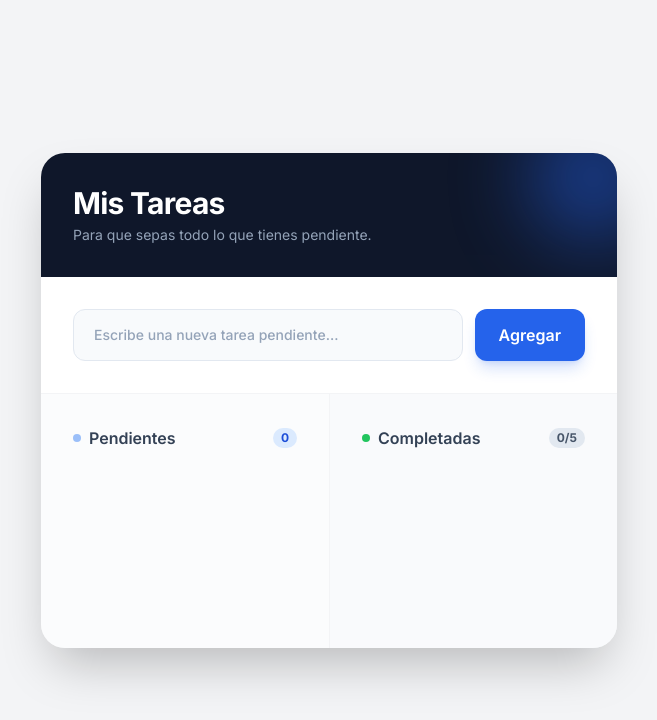
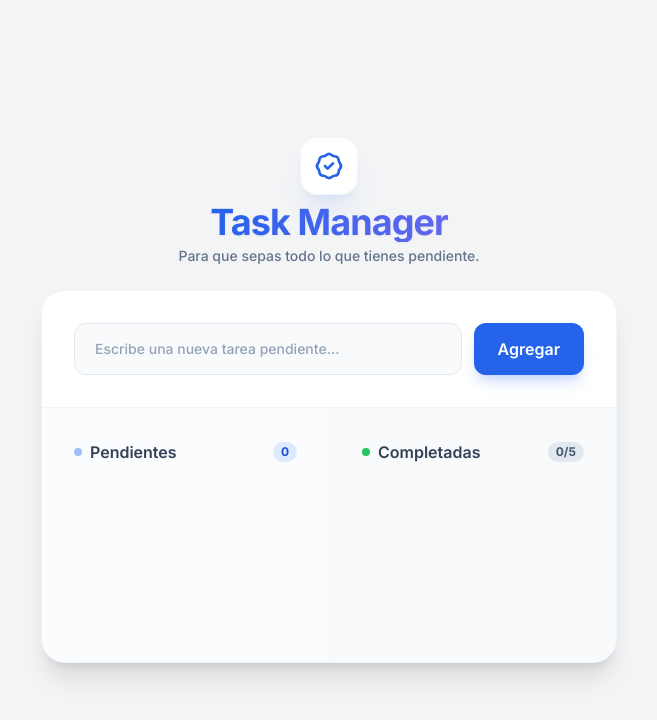
Before and after one commit to BrayanBeltran18/Task-Manager-API, a plain HTML site: page frontend/index.html in a window 1280 px wide. Shown: the whole page, without its empty margins (311-968 px from the left). Drawn offline with nearby package versions, Linux system fonts and the light colour scheme; no server answers.

Commit message:
refactor(ui): extraer encabezado de la tarjeta principal y actualizar texto.

```diff
--- a/frontend/index.html
+++ b/frontend/index.html
@@ -36,18 +36,26 @@
     </style>
 </head>
 
-<body class="min-h-screen flex items-center justify-center p-4 text-slate-800">
+<body class="min-h-screen flex flex-col items-center justify-center p-4 text-slate-800">
 
-    <main class="w-full max-w-xl bg-white rounded-3xl shadow-2xl overflow-hidden fade-in">
-        <!-- Header Section -->
-        <header class="bg-slate-900 p-8 text-white relative overflow-hidden">
-            <div class="relative z-10">
-                <h1 class="text-3xl font-bold mb-1 tracking-tight">Mis Tareas</h1>
-                <p class="text-slate-400 text-sm">Para que sepas todo lo que tienes pendiente.</p>
-            </div>
-            <!-- Decorative circle -->
-            <div class="absolute -top-10 -right-10 w-32 h-32 bg-blue-600 rounded-full blur-2xl opacity-50"></div>
-        </header>
+    <div class="w-full max-w-xl flex flex-col items-center mb-6 fade-in">
+        <!-- Creative Floating Header -->
+        <div
+            class="inline-flex items-center justify-center p-3 rounded-2xl bg-white shadow-xl shadow-blue-500/10 mb-2 ring-1 ring-slate-100">
+            <svg xmlns="http://www.w3.org/2000/svg" class="h-8 w-8 text-blue-600" fill="none" viewBox="0 0 24 24"
+                stroke="currentColor" stroke-width="2">
+                <path stroke-linecap="round" stroke-linejoin="round"
+                    d="M9 12l2 2 4-4M7.835 4.697a3.42 3.42 0 001.946-.806 3.42 3.42 0 014.438 0 3.42 3.42 0 001.946.806 3.42 3.42 0 013.138 3.138 3.42 3.42 0 00.806 1.946 3.42 3.42 0 010 4.438 3.42 3.42 0 00-.806 1.946 3.42 3.42 0 01-3.138 3.138 3.42 3.42 0 00-1.946.806 3.42 3.42 0 01-4.438 0 3.42 3.42 0 00-1.946-.806 3.42 3.42 0 01-3.138-3.138 3.42 3.42 0 00-.806-1.946 3.42 3.42 0 010-4.438 3.42 3.42 0 00.806-1.946 3.42 3.42 0 013.138-3.138z" />
+            </svg>
+        </div>
+        <h1
+            class="text-4xl font-extrabold tracking-tight text-transparent bg-clip-text bg-gradient-to-r from-blue-600 to-indigo-500 drop-shadow-sm text-center">
+            Task Manager
+        </h1>
+        <p class="text-slate-500 text-sm mt-1 font-medium text-center">Para que sepas todo lo que tienes pendiente.</p>
+    </div>
+
+    <main class="w-full max-w-xl bg-white rounded-3xl shadow-xl border border-slate-100 overflow-hidden fade-in">
 
         <!-- Input Section -->
         <div class="p-8 border-b border-gray-100 bg-white">
```
